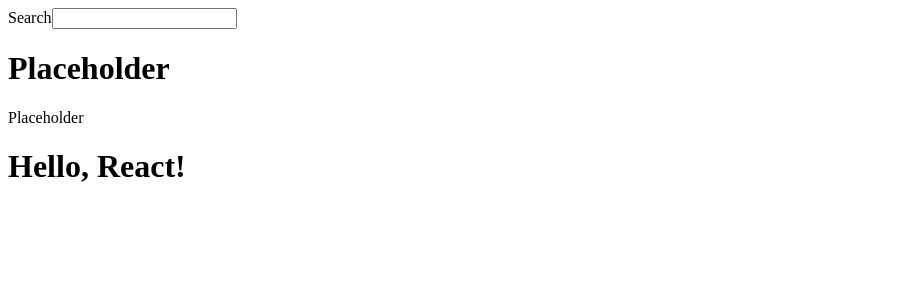
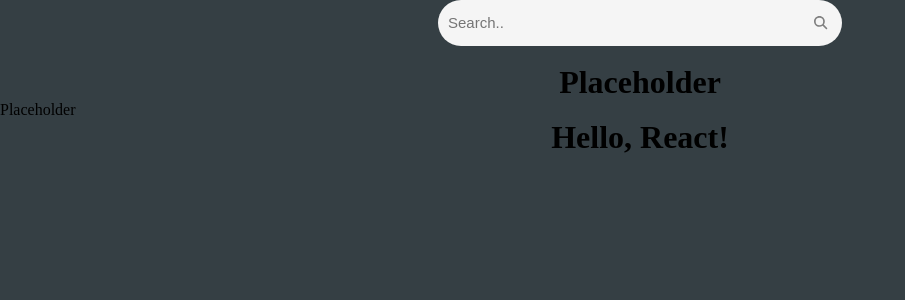
Before and after one commit to HenryeBread/video-game-tracker-app, a React (Create React App) app: page / in a window 1280 px wide. Shown: the top 300 px of the page, without its empty margins (0-905 px from the left). Built offline with nearby package versions, Linux system fonts and the light colour scheme; no server answers.

Commit message:
Addded general CSS and stylized Search Bar.

```diff
--- a/package.json
+++ b/package.json
@@ -4,6 +4,9 @@
   "private": true,
   "dependencies": {
     "@fortawesome/fontawesome-svg-core": "^6.5.1",
+    "@fortawesome/free-regular-svg-icons": "^6.5.1",
+    "@fortawesome/free-solid-svg-icons": "^6.5.1",
+    "@fortawesome/react-fontawesome": "^0.2.0",
     "@testing-library/jest-dom": "^5.17.0",
     "@testing-library/react": "^13.4.0",
     "@testing-library/user-event": "^13.5.0",
--- a/src/App.css
+++ b/src/App.css
@@ -1,9 +1,43 @@
-.form-field {
-    position: relative;
-    display: inline-block;
+* {
+  margin: 0;
+  padding: 0
 }
 
-icon {
-  position: absolute;
-  right: 0;
+body {
+  background-color: #353f44;
 }
+
+.form-field {
+  margin: auto;
+  width: 30%;
+  padding: 10px;
+  border-radius: 25px;
+  background-color: whitesmoke;
+}
+
+
+input[type="text"] {
+  background: transparent;
+  flex: 1;
+  border: 0;
+  outline: none;
+  padding-top: 4px;
+  padding-bottom: 4px;
+  font-size: 15px;
+  width: 95%;
+}
+
+h1 {
+  text-align: center;
+}
+
+.search-icon {
+  color: gray;
+  background: transparent;
+  background-color: transparent;
+  border: 0;
+  border-radius: 50px;
+  cursor: pointer;
+  width: 15px;
+  height: 25px;
+}
--- a/src/App.js
+++ b/src/App.js
@@ -6,9 +6,12 @@
 const App = () => {
     return (
         <>
-            <SearchBar />
-            <Card />
-            <h1>Hello, React!</h1>
+            <body>
+                <SearchBar />
+                <Card />
+                <h1>Hello, React!</h1>
+            </body>
+
         </>
 
     )
--- a/src/SearchBar.jsx
+++ b/src/SearchBar.jsx
@@ -1,4 +1,7 @@
 import { useState } from "react"
+import './App.css';
+import { FontAwesomeIcon } from "@fortawesome/react-fontawesome";
+import { faMagnifyingGlass } from "@fortawesome/free-solid-svg-icons";
 
 export function SearchBar() {
     const [item, getItem] = useState("")
@@ -6,12 +9,16 @@
     return (
         <>
         <div className="form-field">
-            <label htmlFor="item">Search</label>
+            <label htmlFor="item"></label>
             <input type="text"
              id="item"
              value={item}
              onChange={e => getItem(e.target.value)}
+             placeholder="Search.."
             />
+            <button className="search-icon">
+                <FontAwesomeIcon icon={faMagnifyingGlass}/>
+            </button>
         </div>
 
         </>
```
Also changed, not shown: 1 other file (tests, documents, lock files or other folders).
